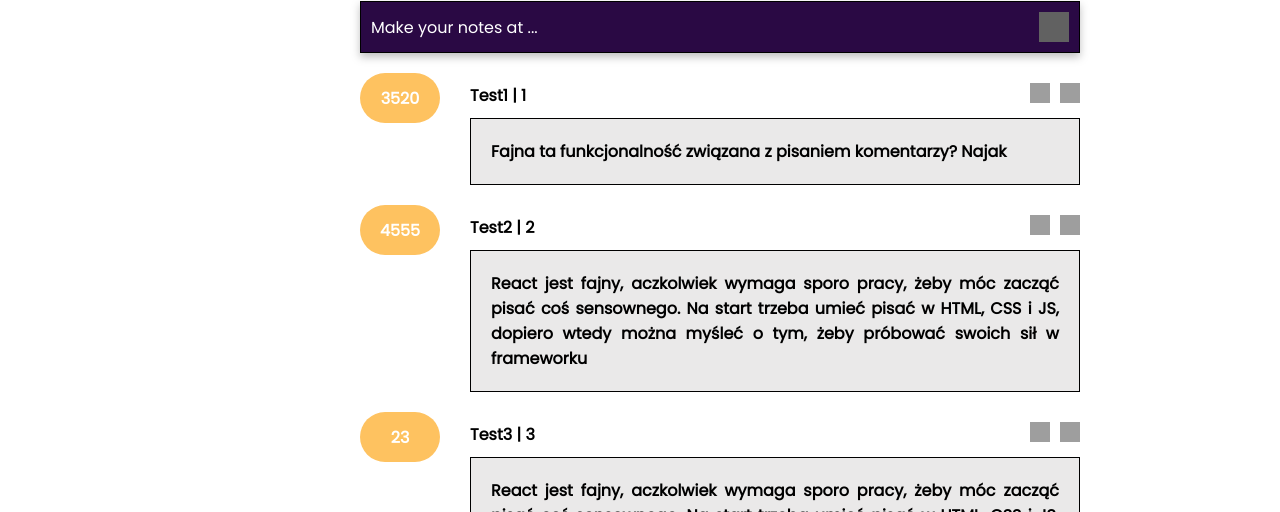
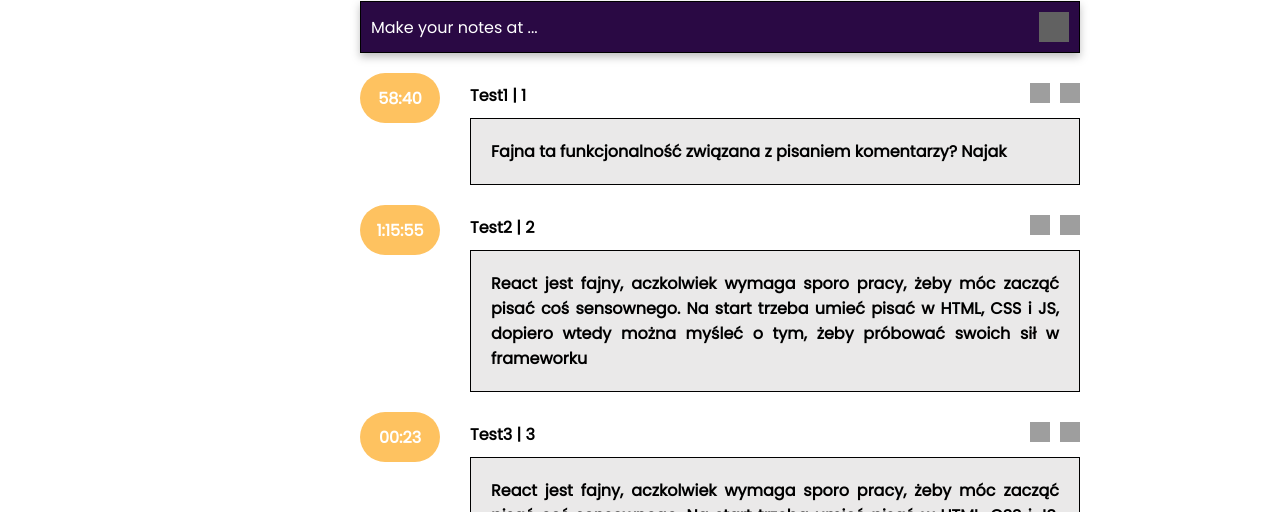
Before and after one commit to petercreams/edu-platform, a Next.js app: page /user/courses/1/lesson/1 in a window 1280 px wide. Shown: the part 214-726 px from the top of the page. Built offline with nearby package versions, Linux system fonts and the light colour scheme; grey boxes are pictures that could not be loaded.

Commit message:
feat: play video at a clicked timestamp

```diff
--- a/components/Lessons/CommentCard.js
+++ b/components/Lessons/CommentCard.js
@@ -1,10 +1,10 @@
 import styles from "./CommentCard.module.scss";
 
-export default function CommentCard({ id, timeStamp, noteTitle, noteText, openDeleteNote, openEditNote }) {
+export default function CommentCard({ id, timeStamp, noteTitle, noteText, openDeleteNote, openEditNote, playVideoAt, sToTime }) {
   return (
     <div className={styles.note__item}>
       <div className={styles.timestamp_container}>
-        <p>{timeStamp}</p>
+        <p onClick={() => playVideoAt(timeStamp)}>{sToTime(timeStamp)}</p>
       </div>
       <div className={styles.note_container}>
         <div className={styles.note_bar}>
```
